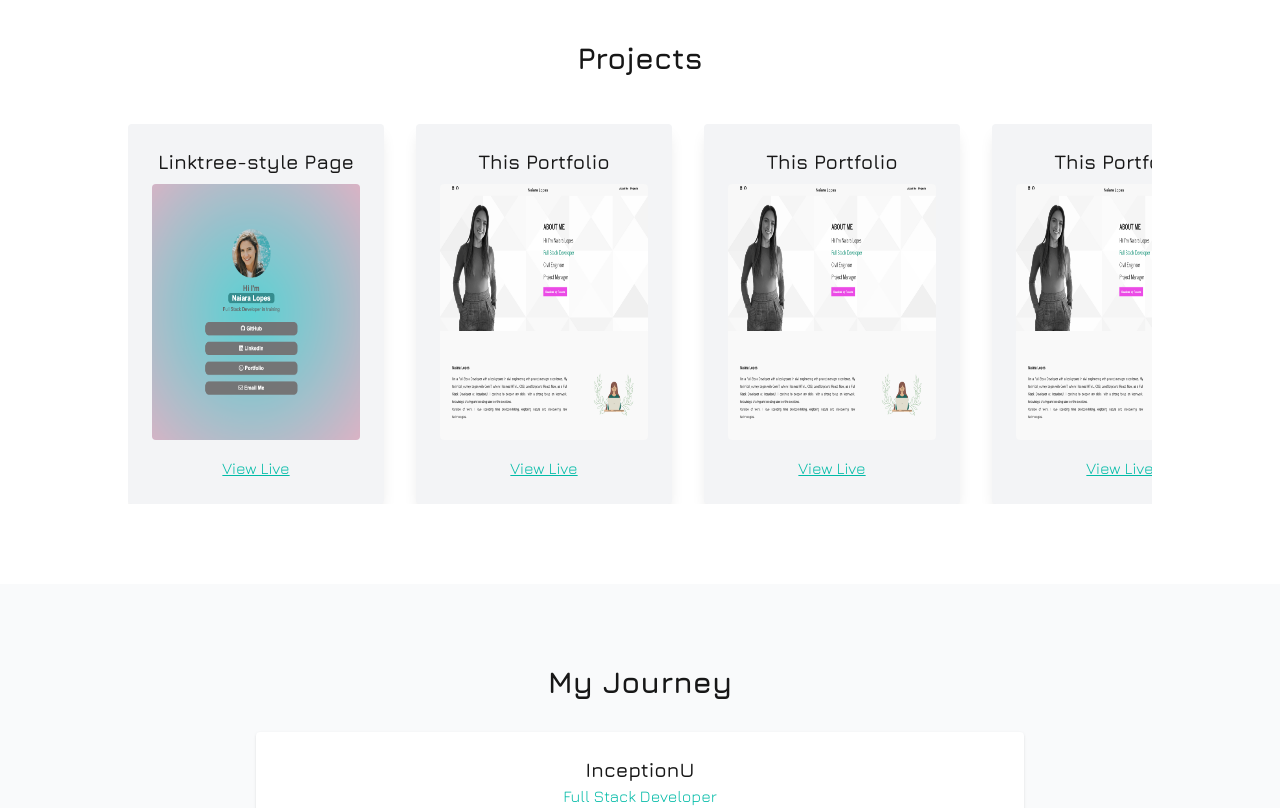
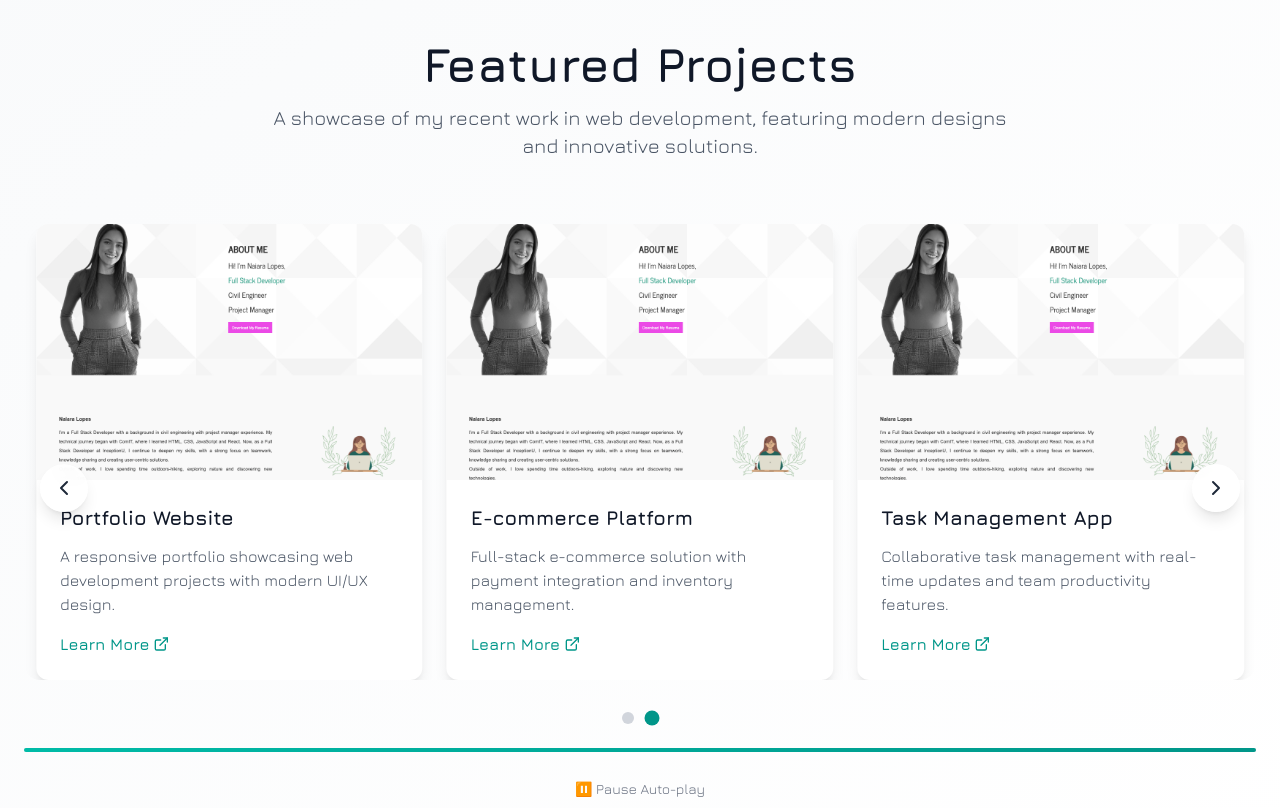
Before and after one commit to nailopes/my-portfolio-nextjs, a Next.js app: page / in a window 1280 px wide. Shown: the part 660-1468 px from the top of the page. Built offline with nearby package versions, Linux system fonts and the light colour scheme.

Commit message:
updated projects for a better version and install lucide-react

```diff
--- a/app/components/Projects.jsx
+++ b/app/components/Projects.jsx
@@ -1,43 +1,225 @@
+'use client';
+
+import { useState, useEffect } from 'react';
+import { ChevronLeft, ChevronRight, ExternalLink } from 'lucide-react';
+
 export default function Projects() {
+    const [currentIndex, setCurrentIndex] = useState(0);
+    const [isAutoPlay, setIsAutoPlay] = useState(true);
+    const [slidesToShow, setSlidesToShow] = useState(1);
+
+    const projects = [
+        {
+            title: "Linktree-style Page",
+            image: "/linktree.png",
+            alt: "Linktree-style web page interface showing several rounded buttons with social media icons and links, set against a clean white background. The layout is simple and inviting.",
+            link: "#",
+            description: "A clean, modern link aggregation page with social media integration and responsive design."
+        },
+        {
+            title: "Portfolio Website",
+            image: "/portfolio.png",
+            alt: "Personal portfolio homepage featuring a centered profile photo, bold heading with the name Nai Lopes, and navigation links for About, Projects, and Contact. The design is modern and welcoming.",
+            link: "https://nailopes.github.io/my-portfolio/",
+            description: "A responsive portfolio showcasing web development projects with modern UI/UX design."
+        },
+        {
+            title: "E-commerce Platform",
+            image: "/portfolio.png",
+            alt: "E-commerce website interface with product grid, shopping cart functionality, and clean checkout process.",
+            link: "#",
+            description: "Full-stack e-commerce solution with payment integration and inventory management."
+        },
+        {
+            title: "Task Management App",
+            image: "/portfolio.png",
+            alt: "Task management application with drag-and-drop functionality, project boards, and team collaboration features.",
+            link: "#",
+            description: "Collaborative task management with real-time updates and team productivity features."
+        }
+    ];
+
+    const totalSlides = projects.length;
+    const maxIndex = Math.max(0, totalSlides - slidesToShow);
+
+    // Handle responsive behavior
+    useEffect(() => {
+        const handleResize = () => {
+            if (typeof window !== 'undefined') {
+                const newSlidesToShow = window.innerWidth >= 1024 ? 3 : window.innerWidth >= 768 ? 2 : 1;
+                setSlidesToShow(newSlidesToShow);
+                // Reset current index if it exceeds new max
+                const newMaxIndex = Math.max(0, totalSlides - newSlidesToShow);
+                if (currentIndex > newMaxIndex) {
+                    setCurrentIndex(newMaxIndex);
+                }
+            }
+        };
+
+        // Set initial value
+        handleResize();
+
+        // Add resize listener
+        window.addEventListener('resize', handleResize);
+        return () => window.removeEventListener('resize', handleResize);
+    }, [currentIndex, totalSlides]);
+
+    const nextSlide = () => {
+        const currentMaxIndex = Math.max(0, totalSlides - slidesToShow);
+        setCurrentIndex((prev) => (prev >= currentMaxIndex ? 0 : prev + 1));
+    };
+
+    const prevSlide = () => {
+        const currentMaxIndex = Math.max(0, totalSlides - slidesToShow);
+        setCurrentIndex((prev) => (prev <= 0 ? currentMaxIndex : prev - 1));
+    };
+
+    const goToSlide = (index) => {
+        const currentMaxIndex = Math.max(0, totalSlides - slidesToShow);
+        setCurrentIndex(Math.min(index, currentMaxIndex));
+    };
+
+    // Auto-play functionality
+    useEffect(() => {
+        if (!isAutoPlay) return;
+
+        const interval = setInterval(nextSlide, 4000);
+        return () => clearInterval(interval);
+    }, [isAutoPlay, currentIndex, slidesToShow]);
+
+    // Handle mouse enter/leave for auto-play
+    const handleMouseEnter = () => setIsAutoPlay(false);
+    const handleMouseLeave = () => setIsAutoPlay(true);
+
     return (
-        <section id="projects" className="py-20 px-6 bg-white text-center">
-            <h2 className="text-3xl font-bold mb-12">Projects</h2>
-            <div className="flex overflow-x-auto gap-8 max-w-5xl mx-auto snap-x snap-mandatory">
-                <div className="flex-none w-64 p-6 shadow-lg rounded bg-gray-100 snap-center">
-                    <h3 className="text-xl font-semibold mb-2">Linktree-style Page</h3>
-                    <img
-                        src="/linktree.png"
-                        alt="Linktree-style web page interface showing several rounded buttons with social media icons and links, set against a clean white background. The layout is simple and inviting."
-                        className="h-64 rounded mb-4"
-                    />
-                    <a href="#" className="text-teal-500 underline">View Live</a>
+        <section id="projects" className="py-20 px-6 bg-gradient-to-br from-gray-50 to-white">
+            <div className="max-w-7xl mx-auto">
+                <div className="text-center mb-16">
+                    <h2 className="text-4xl md:text-5xl font-bold text-gray-900 mb-4">
+                        Featured Projects
+                    </h2>
+                    <p className="text-xl text-gray-600 max-w-3xl mx-auto">
+                        A showcase of my recent work in web development, featuring modern designs and innovative solutions.
+                    </p>
                 </div>
-                <div className="flex-none w-64 p-6 shadow-lg rounded bg-gray-100 snap-center">
-                    <h3 className="text-xl font-semibold mb-2">This Portfolio</h3>
-                    <img
-                        src="/portfolio.png"
-                        alt="Personal portfolio homepage featuring a centered profile photo, bold heading with the name Nai Lopes, and navigation links for About, Projects, and Contact. The design is modern and welcoming."
-                        className="h-64 rounded mb-4"
-                    />
-                    <a href="https://nailopes.github.io/my-portfolio/" target="_blank" rel="noopener noreferrer" className="text-teal-500 underline">View Live</a>
+
+                <div
+                    className="relative"
+                    onMouseEnter={handleMouseEnter}
+                    onMouseLeave={handleMouseLeave}
+                >
+                    {/* Carousel Container */}
+                    <div className="overflow-hidden rounded-2xl">
+                        <div
+                            className="flex transition-transform duration-500 ease-in-out"
+                            style={{
+                                transform: `translateX(-${currentIndex * (100 / slidesToShow)}%)`,
+                            }}
+                        >
+                            {projects.map((project, index) => (
+                                <div
+                                    key={index}
+                                    className="w-full md:w-1/2 lg:w-1/3 flex-shrink-0 px-3"
+                                >
+                                    <div className="group bg-white rounded-xl shadow-lg hover:shadow-2xl transition-all duration-300 transform hover:-translate-y-2 overflow-hidden h-full">
+                                        {/* Image Container */}
+                                        <div className="relative overflow-hidden">
+                                            <img
+                                                src={project.image}
+                                                alt={project.alt}
+                                                className="w-full h-64 object-cover group-hover:scale-110 transition-transform duration-500"
+                                            />
+                                            <div className="absolute inset-0 bg-gradient-to-t from-black/50 to-transparent opacity-0 group-hover:opacity-100 transition-opacity duration-300" />
+
+                                            {/* Overlay Link */}
+                                            <div className="absolute inset-0 flex items-center justify-center opacity-0 group-hover:opacity-100 transition-opacity duration-300">
+                                                <a
+                                                    href={project.link}
+                                                    target={project.link.startsWith('http') ? '_blank' : '_self'}
+                                                    rel={project.link.startsWith('http') ? 'noopener noreferrer' : ''}
+                                                    className="bg-white/90 backdrop-blur-sm text-gray-900 px-6 py-3 rounded-full font-semibold hover:bg-white transition-colors duration-200 flex items-center gap-2 transform translate-y-4 group-hover:translate-y-0"
+                                                >
+                                                    <ExternalLink size={18} />
+                                                    View Project
+                                                </a>
+                                            </div>
+                                        </div>
+
+                                        {/* Content */}
+                                        <div className="p-6">
+                                            <h3 className="text-xl font-bold text-gray-900 mb-3 group-hover:text-teal-600 transition-colors duration-200">
+                                                {project.title}
+                                            </h3>
+                                            <p className="text-gray-600 mb-4 line-clamp-3">
+                                                {project.description}
+                                            </p>
+                                            <a
+                                                href={project.link}
+                                                target={project.link.startsWith('http') ? '_blank' : '_self'}
+                                                rel={project.link.startsWith('http') ? 'noopener noreferrer' : ''}
+                                                className="inline-flex items-center text-teal-600 hover:text-teal-700 font-semibold transition-colors duration-200"
+                                            >
+                                                Learn More
+                                                <ExternalLink size={16} className="ml-1" />
+                                            </a>
+                                        </div>
+                                    </div>
+                                </div>
+                            ))}
+                        </div>
+                    </div>
+
+                    {/* Navigation Arrows */}
+                    <button
+                        onClick={prevSlide}
+                        className="absolute left-4 top-1/2 -translate-y-1/2 bg-white/90 backdrop-blur-sm hover:bg-white text-gray-800 p-3 rounded-full shadow-lg hover:shadow-xl transition-all duration-200 z-10 group"
+                        aria-label="Previous project"
+                    >
+                        <ChevronLeft size={24} className="group-hover:scale-110 transition-transform duration-200" />
+                    </button>
+
+                    <button
+                        onClick={nextSlide}
+                        className="absolute right-4 top-1/2 -translate-y-1/2 bg-white/90 backdrop-blur-sm hover:bg-white text-gray-800 p-3 rounded-full shadow-lg hover:shadow-xl transition-all duration-200 z-10 group"
+                        aria-label="Next project"
+                    >
+                        <ChevronRight size={24} className="group-hover:scale-110 transition-transform duration-200" />
+                    </button>
+
+                    {/* Dots Indicator */}
+                    <div className="flex justify-center space-x-3 mt-8">
+                        {Array.from({ length: Math.max(0, totalSlides - slidesToShow) + 1 }).map((_, index) => (
+                            <button
+                                key={index}
+                                onClick={() => goToSlide(index)}
+                                className={`w-3 h-3 rounded-full transition-all duration-300 ${currentIndex === index
+                                        ? 'bg-teal-600 scale-125'
+                                        : 'bg-gray-300 hover:bg-gray-400'
+                                    }`}
+                                aria-label={`Go to slide ${index + 1}`}
+                            />
+                        ))}
+                    </div>
+
+                    {/* Progress Bar */}
+                    <div className="w-full bg-gray-200 rounded-full h-1 mt-6">
+                        <div
+                            className="bg-gradient-to-r from-teal-500 to-teal-600 h-1 rounded-full transition-all duration-300"
+                            style={{
+                                width: `${((currentIndex + 1) / (Math.max(0, totalSlides - slidesToShow) + 1)) * 100}%`
+                            }}
+                        />
+                    </div>
                 </div>
-                <div className="flex-none w-64 p-6 shadow-lg rounded bg-gray-100 snap-center">
-                    <h3 className="text-xl font-semibold mb-2">This Portfolio</h3>
-                    <img
-                        src="/portfolio.png"
-                        alt="Personal portfolio homepage featuring a centered profile photo, bold heading with the name Nai Lopes, and navigation links for About, Projects, and Contact. The design is modern and welcoming."
-                        className="h-64 rounded mb-4"
-                    />
-                    <a href="#" className="text-teal-500 underline">View Live</a>
-                </div>
-                <div className="flex-none w-64 p-6 shadow-lg rounded bg-gray-100 snap-center">
-                    <h3 className="text-xl font-semibold mb-2">This Portfolio</h3>
-                    <img
-                        src="/portfolio.png"
-                        alt="Personal portfolio homepage featuring a centered profile photo, bold heading with the name Nai Lopes, and navigation links for About, Projects, and Contact. The design is modern and welcoming."
-                        className="h-64 rounded mb-4"
-                    />
-                    <a href="#" className="text-teal-500 underline">View Live</a>
+
+                {/* Auto-play indicator */}
+                <div className="text-center mt-6">
+                    <button
+                        onClick={() => setIsAutoPlay(!isAutoPlay)}
+                        className="text-sm text-gray-500 hover:text-gray-700 transition-colors duration-200"
+                    >
+                        {isAutoPlay ? '⏸️ Pause Auto-play' : '▶️ Resume Auto-play'}
+                    </button>
                 </div>
             </div>
         </section>
```
Also changed, not shown: package.json (+5 -4 lines), 1 other file (tests, documents, lock files or other folders).
